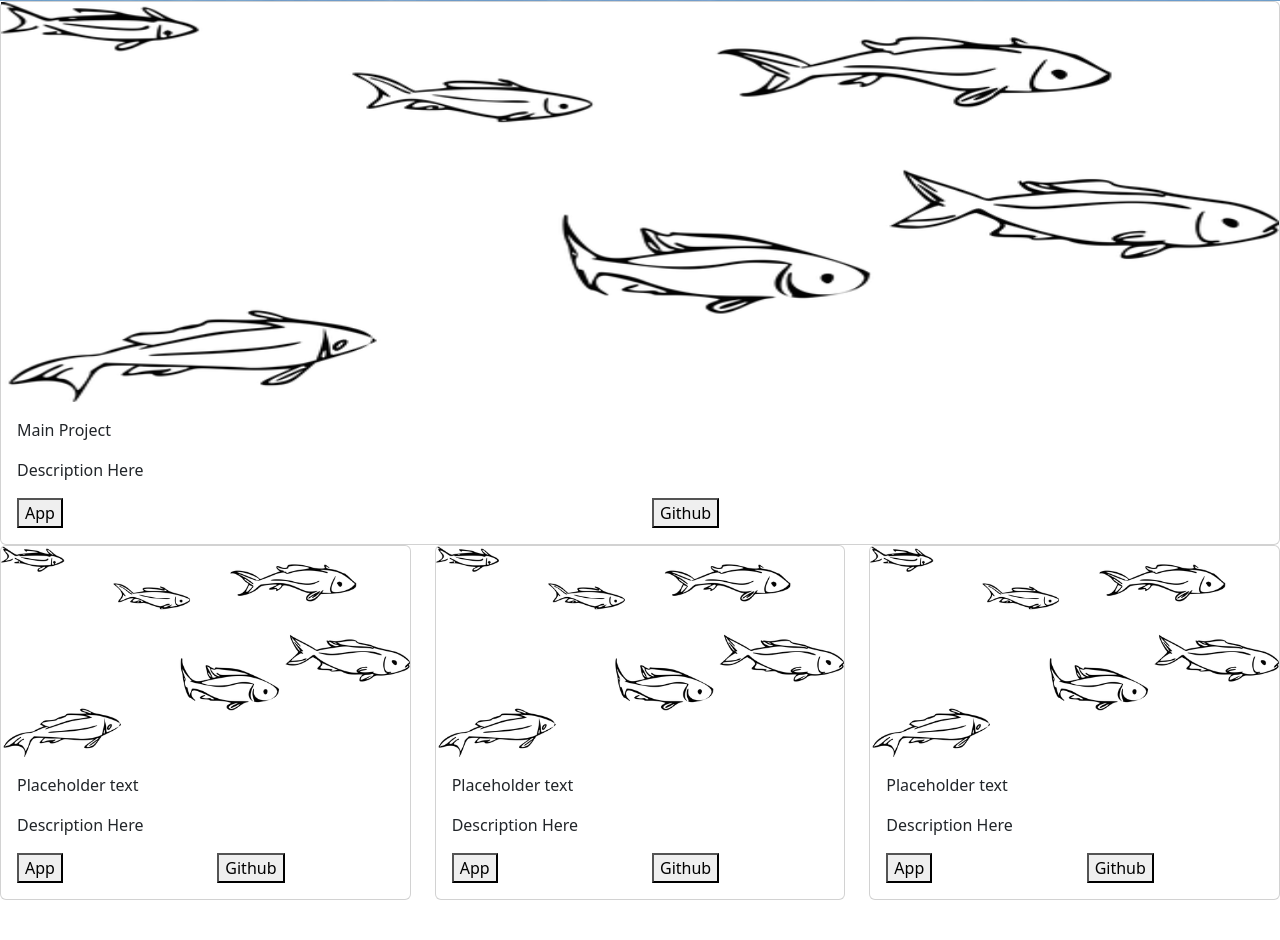
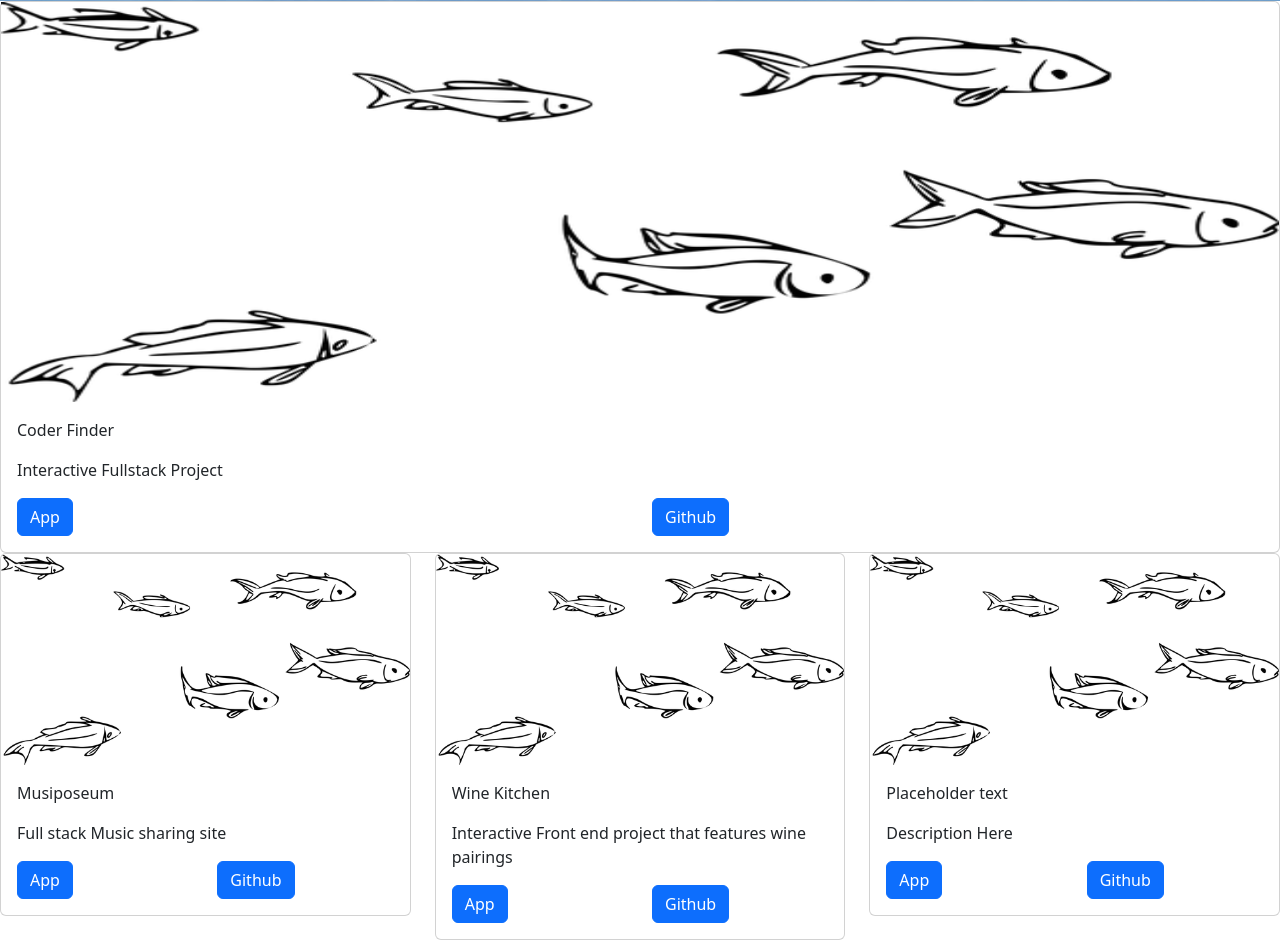
Before and after one commit to kekehua/Portfolio, a plain HTML site: page pages/portfolio.html in a window 1280 px wide. Shown: the part 355-1295 px from the top of the page. Before the commit the page ends 1255 px from the top, so only its background shows below. Drawn offline with nearby package versions, Linux system fonts and the light colour scheme; files that its build step writes are made by us from their sources; files whose address does not match are found by name.

Commit message:
portfolio updated with links

```diff
--- a/pages/portfolio.html
+++ b/pages/portfolio.html
@@ -43,11 +43,37 @@
             <div class="card">
                 <img src="../assets/images/fish.png" class="main-card" alt="...">
                 <div class="card-body">
-                    <p class="card-text">Main Project</p>
-                    <p class="sub-body">Description Here</p>
+                    <p class="card-text">Coder Finder</p>
+                    <p class="sub-body">Interactive Fullstack Project</p>
                     <div class="row">
-                    <div class="col-sm-6"><button id="deployed">App</button></div>
-                    <div class="col-sm-6"><button id="deployed">Github</button></div>
+                    <div class="col-sm-6"><a href="https://find-my-coder-2022.herokuapp.com/" class="btn btn-primary" target="_blank" id="deployed">App</a></div>
+                    <div class="col-sm-6"><a href="https://github.com/carissamero/Coder-Finder" class="btn btn-primary" target="_blank" id="deployed">Github</a></div>
+                    </div>
+                </div>
+            </div>
+        </div>
+        <div class="col-sm-4">
+            <div class="card">
+                <img src="../assets/images/fish.png" class="card-img-top" alt="...">
+                <div class="card-body">
+                    <p class="card-text">Musiposeum</p>
+                    <p class="sub-body">Full stack Music sharing site</p>
+                    <div class="row">
+                        <div class="col-sm-6"><a href="https://secret-earth-58398.herokuapp.com/" class="btn btn-primary" target="_blank" id="deployed">App</a></div>
+                        <div class="col-sm-6"><a href="https://github.com/macpat83/project-2" class="btn btn-primary" target="_blank" id="deployed">Github</a></div>
+                    </div>
+                </div>
+            </div>
+        </div>
+        <div class="col-sm-4">
+            <div class="card">
+                <img src="../assets/images/fish.png" class="card-img-top" alt="...">
+                <div class="card-body">
+                    <p class="card-text">Wine Kitchen</p>
+                    <p class="sub-body">Interactive Front end project that features wine pairings</p>
+                    <div class="row">
+                        <div class="col-sm-6"><a href="https://enajera1.github.io/project-1-wine-pairing/" class="btn btn-primary" target="_blank" id="deployed">App</a></div>
+                        <div class="col-sm-6"><a href="https://github.com/enajera1/project-1-wine-pairing" class="btn btn-primary" target="_blank" id="deployed">Github</a></div>
                     </div>
                 </div>
             </div>
@@ -59,34 +85,8 @@
                     <p class="card-text">Placeholder text</p>
                     <p class="sub-body">Description Here</p>
                     <div class="row">
-                    <div class="col-sm-6"><button id="deployed">App</button></div>
-                    <div class="col-sm-6"><button id="deployed">Github</button></div>
-                    </div>
-                </div>
-            </div>
-        </div>
-        <div class="col-sm-4">
-            <div class="card">
-                <img src="../assets/images/fish.png" class="card-img-top" alt="...">
-                <div class="card-body">
-                    <p class="card-text">Placeholder text</p>
-                    <p class="sub-body">Description Here</p>
-                    <div class="row">
-                    <div class="col-sm-6"><button id="deployed">App</button></div>
-                    <div class="col-sm-6"><button id="deployed">Github</button></div>
-                    </div>
-                </div>
-            </div>
-        </div>
-        <div class="col-sm-4">
-            <div class="card">
-                <img src="../assets/images/fish.png" class="card-img-top" alt="...">
-                <div class="card-body">
-                    <p class="card-text">Placeholder text</p>
-                    <p class="sub-body">Description Here</p>
-                    <div class="row">
-                    <div class="col-sm-6"><button id="deployed">App</button></div>
-                    <div class="col-sm-6"><button id="deployed">Github</button></div>
+                        <div class="col-sm-6"><a href="https://find-my-coder-2022.herokuapp.com/" class="btn btn-primary" target="_blank" id="deployed">App</a></div>
+                        <div class="col-sm-6"><a href="https://github.com/carissamero/Coder-Finder" class="btn btn-primary" target="_blank" id="deployed">Github</a></div>
                     </div>
                 </div>
             </div>
```
